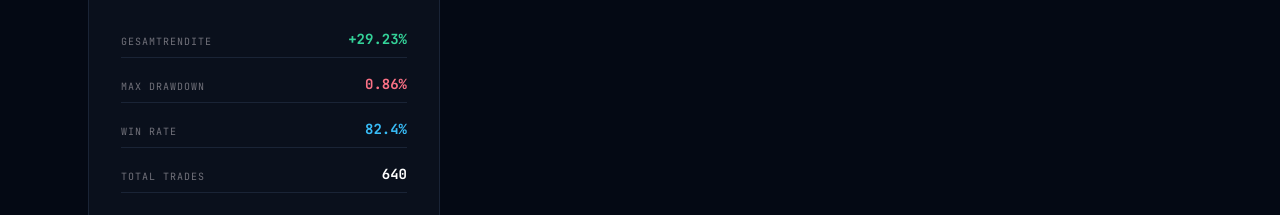
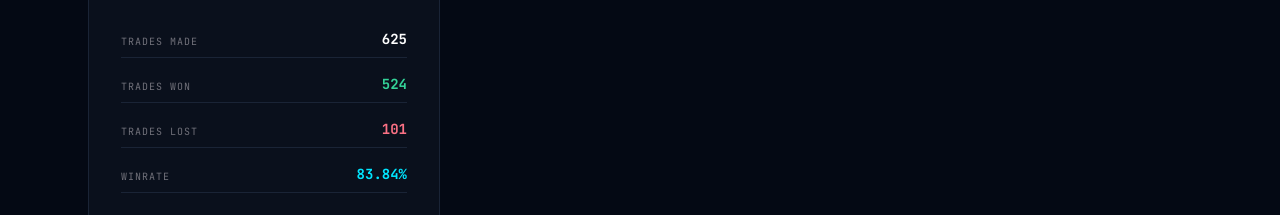
Before and after one commit to stef-wef/SocialTrading, a plain HTML site: page index.html in a window 1280 px wide. Shown: the part 585-800 px from the top of the page. Drawn offline with nearby package versions, Linux system fonts and the light colour scheme.

Commit message:
test 1.0

```diff
--- a/index.html
+++ b/index.html
@@ -4,18 +4,25 @@
     <meta charset="UTF-8">
     <meta name="viewport" content="width=device-width, initial-scale=1.0, maximum-scale=1.0, user-scalable=no">
     <title>TAG Markets | AI Trading Portfolios</title>
+
     <link rel="preconnect" href="https://fonts.googleapis.com">
     <link rel="preconnect" href="https://fonts.gstatic.com" crossorigin>
     <link href="https://fonts.googleapis.com/css2?family=Plus+Jakarta+Sans:wght@400;500;600;700;800&family=JetBrains+Mono:wght@400;500;700&display=swap" rel="stylesheet">
     <script src="https://unpkg.com/lucide@latest"></script>
     <script src="https://cdn.tailwindcss.com"></script>
+
     <script>
         tailwind.config = {
             darkMode: 'class',
             theme: {
                 extend: {
                     fontFamily: { sans: ['Plus Jakarta Sans', 'sans-serif'], mono: ['JetBrains Mono', 'monospace'] },
-                    colors: { darkBg: '#040914', cardBg: '#0A101C', cardBorder: '#1A2436', accentCyan: '#00E5FF' }
+                    colors: {
+                        darkBg: '#040914',
+                        cardBg: '#0A101C',
+                        cardBorder: '#1A2436',
+                        accentCyan: '#00E5FF'
+                    }
                 }
             }
         }
@@ -28,6 +35,7 @@
     </style>
 </head>
 <body class="min-h-screen flex flex-col">
+
     <!-- Header -->
     <header class="w-full border-b border-cardBorder px-6 py-4 flex justify-between items-center bg-darkBg/90 backdrop-blur-md sticky top-0 z-50">
         <div class="flex items-center gap-3">
@@ -76,10 +84,10 @@
                 heroTitle2: "keine Versprechen.",
                 heroSub: "Jeder Trade, jeden Monat — öffentlich verifizierbar. Analysiere die echte Historie direkt über die verbundene Broker-Schnittstelle.",
                 footerText: "© 2026 TAG Markets. Risikoaufklärung: Trading beinhaltet hohe Risiken. Die vergangene Performance ist keine Garantie für zukünftige Ergebnisse.",
-                totalGain: "Gesamtrendite",
-                maxDrawdown: "Max Drawdown",
-                winRate: "Win Rate",
-                totalTrades: "Total Trades",
+                tradesMade: "Trades Made",
+                tradesWon: "Trades Won",
+                tradesLost: "Trades Lost",
+                winRate: "Winrate",
                 checkPerformance: "Performance prüfen",
                 descSonic: "Vollautomatisiertes Handelssystem für Gold. Konstantes Wachstum, algorithmische Risikoabsicherung."
             },
@@ -90,10 +98,10 @@
                 heroTitle2: "not promises.",
                 heroSub: "Every trade, every month — publicly verifiable. Access our live accounts and analyze the real history directly via the connected broker API.",
                 footerText: "© 2026 TAG Markets. Risk Disclosure: Trading involves high risk. Past performance does not guarantee future results.",
-                totalGain: "Total Gain",
-                maxDrawdown: "Max Drawdown",
-                winRate: "Win Rate",
-                totalTrades: "Total Trades",
+                tradesMade: "Trades Made",
+                tradesWon: "Trades Won",
+                tradesLost: "Trades Lost",
+                winRate: "Winrate",
                 checkPerformance: "Check Performance",
                 descSonic: "Fully automated trading system for gold. Consistent growth with algorithmic risk hedging."
             }
@@ -121,10 +129,10 @@
                 name: "Sonic AI",
                 asset: "XAUUSD",
                 descKey: "descSonic",
-                gain: "+29.23%",
-                drawdown: "0.86%",
-                winRate: "82.4%",
-                tradesCount: "640",
+                tradesMade: "625",
+                tradesWon: "524",
+                tradesLost: "101",
+                winRate: "83.84%",
                 url: "Strategies/Sonic.html"
             }
         ];
@@ -142,22 +150,23 @@
                             </div>
                             <h3 class="text-3xl font-extrabold text-white mb-3 group-hover:text-accentCyan transition-colors">${strat.name}</h3>
                             <p class="text-sm text-zinc-400 leading-relaxed mb-8">${i18n[currentLang][strat.descKey]}</p>
+
                             <div class="space-y-4 font-mono">
                                 <div class="flex justify-between items-end border-b border-cardBorder pb-2">
-                                    <span class="text-[10px] text-zinc-500 uppercase tracking-widest">${i18n[currentLang].totalGain}</span>
-                                    <span class="text-sm font-bold text-emerald-400">${strat.gain}</span>
+                                    <span class="text-[10px] text-zinc-500 uppercase tracking-widest">${i18n[currentLang].tradesMade}</span>
+                                    <span class="text-sm font-bold text-white">${strat.tradesMade}</span>
                                 </div>
                                 <div class="flex justify-between items-end border-b border-cardBorder pb-2">
-                                    <span class="text-[10px] text-zinc-500 uppercase tracking-widest">${i18n[currentLang].maxDrawdown}</span>
-                                    <span class="text-sm font-bold text-rose-400">${strat.drawdown}</span>
+                                    <span class="text-[10px] text-zinc-500 uppercase tracking-widest">${i18n[currentLang].tradesWon}</span>
+                                    <span class="text-sm font-bold text-emerald-400">${strat.tradesWon}</span>
+                                </div>
+                                <div class="flex justify-between items-end border-b border-cardBorder pb-2">
+                                    <span class="text-[10px] text-zinc-500 uppercase tracking-widest">${i18n[currentLang].tradesLost}</span>
+                                    <span class="text-sm font-bold text-rose-400">${strat.tradesLost}</span>
                                 </div>
                                 <div class="flex justify-between items-end border-b border-cardBorder pb-2">
                                     <span class="text-[10px] text-zinc-500 uppercase tracking-widest">${i18n[currentLang].winRate}</span>
-                                    <span class="text-sm font-bold text-sky-400">${strat.winRate}</span>
-                                </div>
-                                <div class="flex justify-between items-end border-b border-cardBorder pb-2">
-                                    <span class="text-[10px] text-zinc-500 uppercase tracking-widest">${i18n[currentLang].totalTrades}</span>
-                                    <span class="text-sm font-bold text-white">${strat.tradesCount}</span>
+                                    <span class="text-sm font-bold text-accentCyan">${strat.winRate}</span>
                                 </div>
                             </div>
                         </div>
```
Also changed, not shown: Strategies/Sonic.html (+4 -4 lines), Strategies/app.js (+9 -9 lines).
